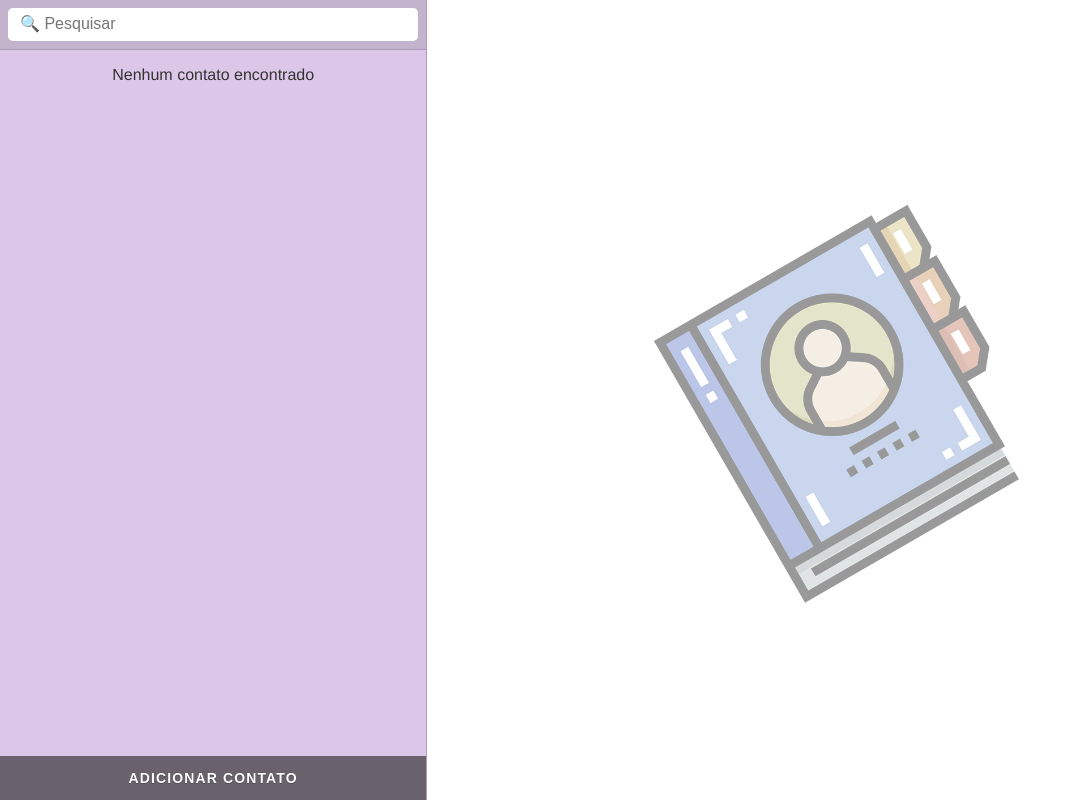
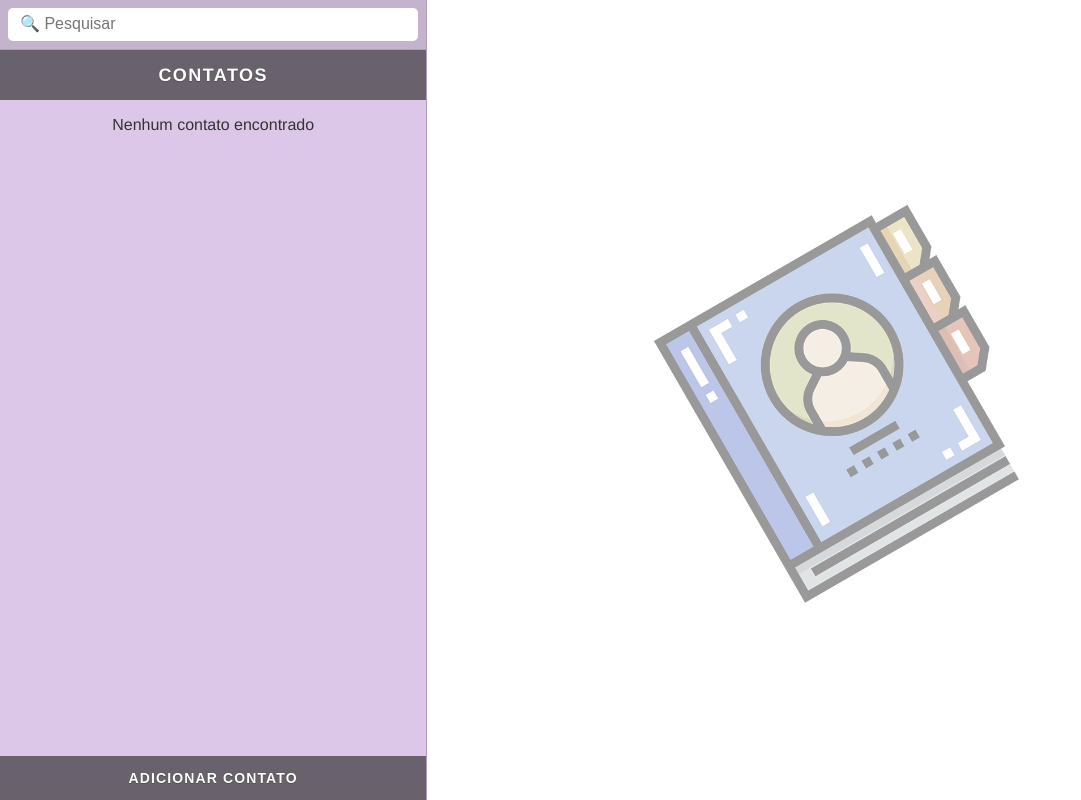
Before and after one commit to allansp9/agenda-app, a React app: page / in a window 1280 px wide. Shown: the whole page, without its empty margins (0-1081 px from the left). Built offline with nearby package versions, Linux system fonts and the light colour scheme.

Commit message:
adicionar Header a lista de contatos

```diff
--- a/src/components/App.js
+++ b/src/components/App.js
@@ -9,11 +9,13 @@ import EditContato from './EditContato';
 import NovoContato from './NovoContato';
 import Aside from './Aside';
 import BotaoGrande from './BotaoGrande';
+import Header from './Header';
 
 const App = ({ activePage, contatos, contatoVisivel }) => (
   <div className="wrapper">
     <div className={`sidebar ${activePage && 'show-for-desktop'}`}>
       <Busca />
+      <Header>Contatos</Header>
       <div className="lista-contatos">
         {contatos.length < 1 && <p className="lista-contatos__msg">Nenhum contato encontrado</p>}
         {contatos.map(contato => <PreviewContato key={contato.id} {...contato} />)}
--- a/src/components/InfoContato.js
+++ b/src/components/InfoContato.js
@@ -12,7 +12,7 @@ const InfoContato = (props) => {
   } = contato;
   return (
     <div className="info-contato">
-      <Header>Informações do Contato</Header>
+      <Header>Informações</Header>
 
       <div className="info-contato__head">
         {foto && <img src={foto} alt={nome} className="avatar--info" />}
```
